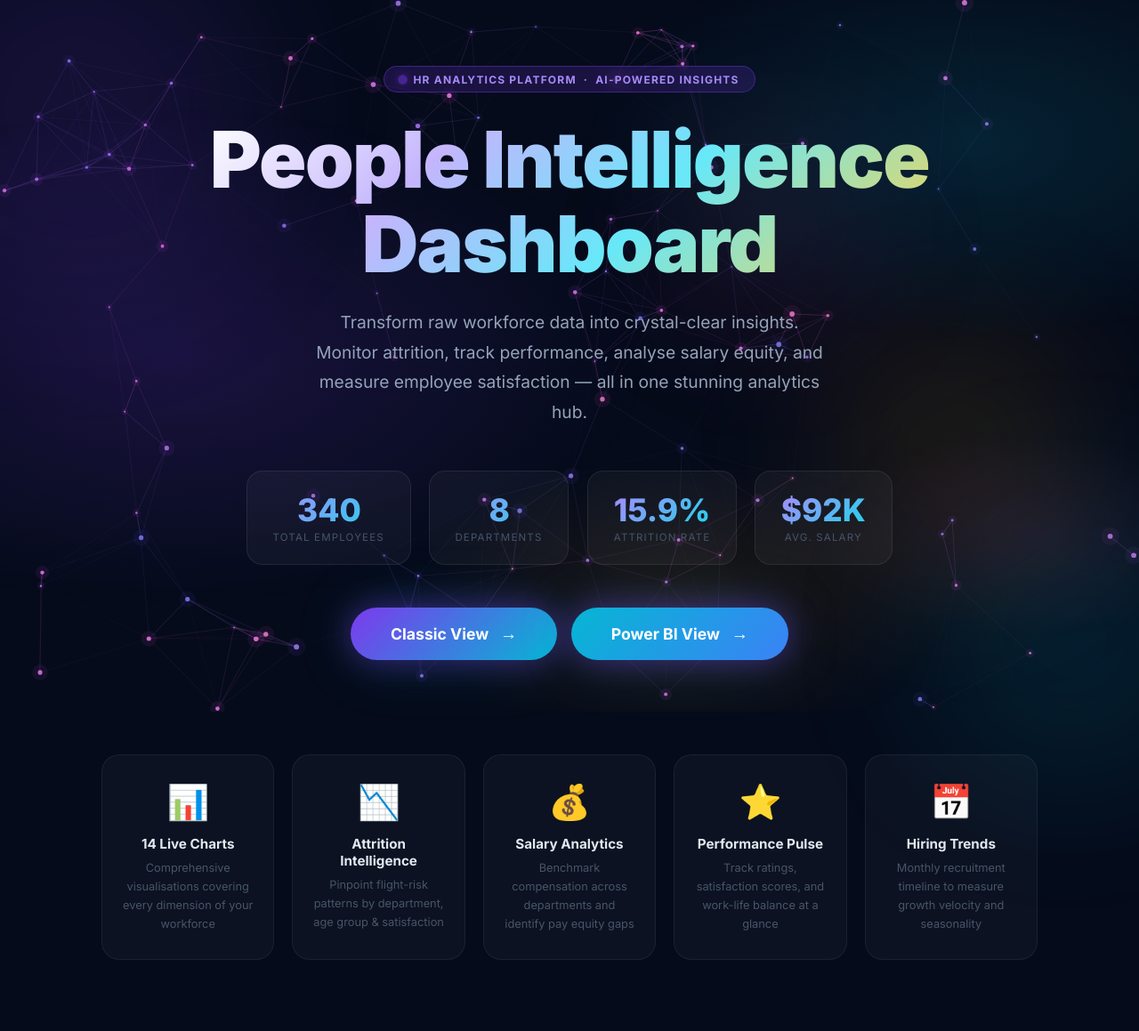
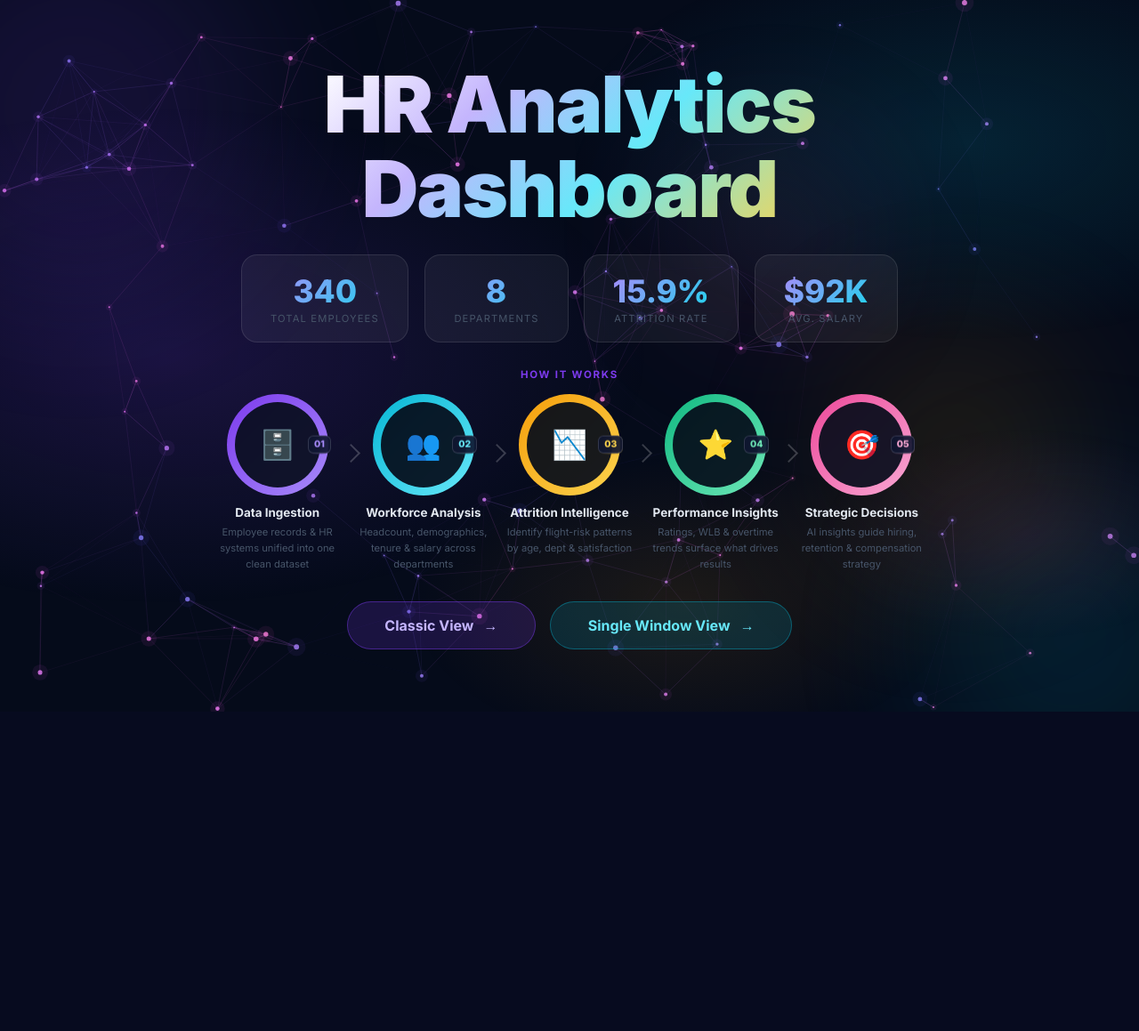
Before and after one commit to sairajesh715/Sample_Dashboard, a Flask app: page / in a window 1280 px wide. Shown: the whole page at 89% size. After the commit the page ends 800 px from the top, so only its background shows below. Run offline with Flask 3, Linux system fonts and the light colour scheme.

Commit message:
Landing page redesign + classic view fixes + global map in single window
Landing page:
- Single-viewport no-scroll layout (overflow:hidden)
- Bigger title, KPI tiles, workflow rings and step labels
- Glassy transparent CTA buttons (no heavy glow)
- Renamed Power BI View → Single Window View
- Removed badge and subtitle paragraph
- 5-step HR Analytics workflow integrated into hero

Classic view (dashboard.html):
- Charts smaller (min-height 130px), tighter padding/gaps
- Bar charts use 2-3 solid colors (purple/cyan/green/red/amber)
- AI/robotic circuit-board grid background overlay
- Data labels on all bar charts

Single Window view (dashboard_v2.html):
- Replaced Workforce Breakdown mini-bars with Global Distribution map
- 7 regional bubble markers (size=headcount, label=attrition%)
- SVG world outline background, color-coded legend
- Data labels added to all bar and combo charts

Co-Authored-By: Claude Sonnet 4.6 <noreply@anthropic.com>

```diff
--- a/templates/landing.html
+++ b/templates/landing.html
@@ -18,12 +18,11 @@
       --bg:     #050b1a;
     }
 
-    body {
+    html, body {
+      height: 100%; overflow: hidden;
       font-family: 'Inter', sans-serif;
       background: var(--bg);
       color: #e2e8f0;
-      overflow-x: hidden;
-      min-height: 100vh;
     }
 
     #neural-canvas {
@@ -60,128 +59,136 @@
 
     .hero {
       position: relative; z-index: 2;
-      min-height: 100vh;
+      height: 100vh;
       display: flex; flex-direction: column;
       align-items: center; justify-content: center;
       text-align: center;
-      padding: 3rem 1.5rem 2rem;
+      padding: 1.5rem;
+      gap: 0;
     }
 
-    .badge {
-      display: inline-flex; align-items: center; gap: .5rem;
-      background: rgba(124,58,237,.18);
-      border: 1px solid rgba(124,58,237,.4);
-      border-radius: 100px;
-      padding: .4rem 1.1rem;
-      font-size: .75rem; font-weight: 700;
-      color: #a78bfa;
-      letter-spacing: .1em; text-transform: uppercase;
-      margin-bottom: 1.75rem;
-      backdrop-filter: blur(12px);
-      animation: fadeDown .6s ease both;
-    }
-    .badge-dot {
-      width:7px;height:7px;border-radius:50%;
-      background:var(--purple);box-shadow:0 0 8px var(--purple);
-      animation:dotPulse 2s infinite;
-    }
-    @keyframes dotPulse{0%,100%{opacity:1;transform:scale(1)}50%{opacity:.4;transform:scale(1.6)}}
-
     h1 {
-      font-size: clamp(2.8rem, 9vw, 5.5rem);
+      font-size: clamp(3rem, 8vw, 5.5rem);
       font-weight: 900; line-height: 1.08; letter-spacing: -.02em;
-      margin-bottom: 1.5rem;
+      margin-bottom: 1.6rem;
       background: linear-gradient(135deg, #fff 0%, #c4b5fd 30%, #67e8f9 60%, #fcd34d 100%);
       -webkit-background-clip: text; -webkit-text-fill-color: transparent; background-clip: text;
-      animation: fadeDown .7s ease .1s both;
-    }
-
-    .subtitle {
-      font-size: clamp(.95rem, 2.5vw, 1.2rem);
-      color: #94a3b8; max-width: 580px; line-height: 1.75;
-      margin-bottom: 3rem;
-      animation: fadeDown .7s ease .2s both;
+      animation: fadeDown .7s ease both;
     }
 
     .stats-row {
-      display: flex; gap: 1.25rem; flex-wrap: wrap; justify-content: center;
-      margin-bottom: 3rem;
-      animation: fadeDown .7s ease .3s both;
+      display: flex; gap: 1.1rem; flex-wrap: wrap; justify-content: center;
+      margin-bottom: 1.8rem;
+      animation: fadeDown .7s ease .15s both;
     }
-
     .stat-tile {
       position: relative;
-      background: rgba(255,255,255,.04);
-      border: 1px solid rgba(255,255,255,.08);
+      background: rgba(255,255,255,.05);
+      border: 1px solid rgba(255,255,255,.1);
       backdrop-filter: blur(20px);
       border-radius: 18px;
-      padding: 1.4rem 1.8rem;
+      padding: 1.2rem 2rem;
       min-width: 150px; text-align: center;
-      transition: transform .3s, border-color .3s, box-shadow .3s;
-      overflow: hidden;
+      transition: transform .3s, border-color .3s;
     }
-    .stat-tile::after {
-      content:''; position:absolute; inset:0;
-      background:linear-gradient(135deg,rgba(124,58,237,.1),rgba(6,182,212,.05));
-      opacity:0; transition:opacity .3s; border-radius:inherit;
-    }
-    .stat-tile:hover{transform:translateY(-5px);border-color:rgba(124,58,237,.45);box-shadow:0 20px 40px rgba(124,58,237,.2);}
-    .stat-tile:hover::after{opacity:1;}
+    .stat-tile:hover{transform:translateY(-5px);border-color:rgba(124,58,237,.45);}
     .stat-val {
       font-size:2.2rem;font-weight:800;
       background:linear-gradient(135deg,#a78bfa,#22d3ee);
       -webkit-background-clip:text;-webkit-text-fill-color:transparent;background-clip:text;
     }
-    .stat-lbl{font-size:.72rem;color:#475569;text-transform:uppercase;letter-spacing:.1em;margin-top:.2rem;}
+    .stat-lbl{font-size:.7rem;color:#475569;text-transform:uppercase;letter-spacing:.1em;margin-top:.2rem;}
 
-    .cta-wrap { animation: fadeDown .7s ease .4s both; }
+    /* ── Workflow inline ── */
+    .workflow-label {
+      font-size:.72rem;font-weight:700;letter-spacing:.15em;text-transform:uppercase;
+      color:#7c3aed;margin-bottom:1.1rem;
+      animation: fadeDown .7s ease .25s both;
+    }
+    .workflow-steps {
+      display:flex;align-items:flex-start;justify-content:center;gap:0;
+      flex-wrap:nowrap;margin-bottom:2rem;
+      animation: fadeDown .7s ease .3s both;
+    }
+    .workflow-step {
+      display:flex;flex-direction:column;align-items:center;
+      flex:1;min-width:0;position:relative;
+      padding:0 .6rem;
+    }
+    .workflow-step:not(:last-child)::after {
+      content:'';position:absolute;top:56px;right:-8px;
+      width:15px;height:15px;
+      border-top:2px solid rgba(255,255,255,.2);
+      border-right:2px solid rgba(255,255,255,.2);
+      transform:rotate(45deg);z-index:1;
+    }
+    .step-ring {
+      position:relative;width:108px;height:108px;border-radius:50%;
+      display:flex;align-items:center;justify-content:center;
+      margin-bottom:.9rem;background:rgba(255,255,255,.04);
+      transition:transform .3s;
+    }
+    .step-ring:hover{transform:scale(1.08);}
+    .step-ring::before {
+      content:'';position:absolute;inset:-3px;border-radius:50%;
+      background:var(--ring-grad);z-index:0;
+    }
+    .step-ring::after {
+      content:'';position:absolute;inset:6px;border-radius:50%;
+      background:rgba(5,11,26,.92);z-index:1;
+    }
+    .step-icon {
+      position:relative;z-index:2;font-size:2rem;line-height:1;
+    }
+    .step-num {
+      position:absolute;right:-6px;top:50%;transform:translateY(-50%);
+      z-index:3;background:rgba(15,22,48,.9);
+      border:1px solid rgba(255,255,255,.15);border-radius:6px;
+      font-size:.65rem;font-weight:800;color:var(--ring-color);
+      padding:.18rem .36rem;backdrop-filter:blur(8px);
+    }
+    .step-name {
+      font-size:.84rem;font-weight:700;color:#e2e8f0;
+      text-align:center;margin-bottom:.3rem;line-height:1.3;
+    }
+    .step-desc {
+      font-size:.7rem;color:#475569;
+      text-align:center;line-height:1.6;max-width:145px;
+    }
 
+    /* ── CTA buttons — glassy transparent ── */
+    .cta-wrap {
+      display:flex;gap:1rem;justify-content:center;flex-wrap:wrap;
+      animation: fadeDown .7s ease .4s both;
+    }
     .cta-btn {
-      display:inline-flex;align-items:center;gap:.8rem;
-      background:linear-gradient(135deg,var(--purple),var(--cyan));
-      color:#fff;text-decoration:none;font-weight:700;font-size:1.1rem;
-      padding:1.1rem 2.8rem;border-radius:50px;
-      position:relative;overflow:hidden;
-      box-shadow:0 0 35px rgba(124,58,237,.45),0 0 70px rgba(6,182,212,.2);
-      transition:all .35s;
+      display:inline-flex;align-items:center;gap:.7rem;
+      background:rgba(124,58,237,.18);
+      backdrop-filter:blur(14px);
+      color:#c4b5fd;text-decoration:none;font-weight:700;font-size:1rem;
+      padding:1rem 2.6rem;border-radius:50px;
+      border:1px solid rgba(124,58,237,.45);
+      transition:all .3s;
     }
-    .cta-btn::before{
-      content:'';position:absolute;top:0;left:-100%;width:100%;height:100%;
-      background:linear-gradient(90deg,transparent,rgba(255,255,255,.22),transparent);
-      transition:left .55s;
+    .cta-btn:hover{background:rgba(124,58,237,.32);color:#fff;transform:translateY(-2px);border-color:rgba(124,58,237,.7);}
+    .cta-btn-2 {
+      background:rgba(6,182,212,.15);
+      border-color:rgba(6,182,212,.4);
+      color:#67e8f9;
     }
-    .cta-btn:hover::before{left:100%;}
-    .cta-btn:hover{transform:translateY(-3px) scale(1.03);box-shadow:0 0 55px rgba(124,58,237,.65),0 0 90px rgba(6,182,212,.3);}
-    .arrow{font-size:1.2rem;transition:transform .3s;}
-    .cta-btn:hover .arrow{transform:translateX(5px);}
+    .cta-btn-2:hover{background:rgba(6,182,212,.28);color:#fff;border-color:rgba(6,182,212,.7);}
+    .arrow{font-size:1rem;transition:transform .3s;}
+    .cta-btn:hover .arrow{transform:translateX(4px);}
 
-    .features {
-      position:relative;z-index:2;
-      display:flex;gap:1.25rem;flex-wrap:wrap;
-      justify-content:center;max-width:1100px;
-      margin:0 auto;padding:3rem 1.5rem 5rem;
-      animation:fadeUp .8s ease .5s both;
-    }
-    .feat {
-      flex:1;min-width:190px;max-width:240px;
-      background:rgba(255,255,255,.03);
-      border:1px solid rgba(255,255,255,.06);
-      border-radius:20px;padding:1.8rem 1.4rem;
-      text-align:center;backdrop-filter:blur(10px);
-      transition:all .35s;
-    }
-    .feat:hover{background:rgba(255,255,255,.06);border-color:rgba(124,58,237,.35);transform:translateY(-7px);box-shadow:0 20px 40px rgba(0,0,0,.3);}
-    .feat-icon{font-size:2.4rem;margin-bottom:.9rem;}
-    .feat-title{font-size:.95rem;font-weight:700;color:#e2e8f0;margin-bottom:.4rem;}
-    .feat-desc{font-size:.8rem;color:#475569;line-height:1.65;}
-
-    @keyframes fadeDown{from{opacity:0;transform:translateY(-20px)}to{opacity:1;transform:none}}
-    @keyframes fadeUp  {from{opacity:0;transform:translateY(20px)} to{opacity:1;transform:none}}
+    @keyframes fadeDown{from{opacity:0;transform:translateY(-16px)}to{opacity:1;transform:none}}
 
     @media(max-width:600px){
-      .stats-row{gap:.75rem;}
-      .stat-tile{min-width:130px;padding:1rem 1.2rem;}
-      .stat-val{font-size:1.7rem;}
+      .stats-row{gap:.6rem;}
+      .stat-tile{min-width:110px;padding:.7rem 1rem;}
+      .stat-val{font-size:1.4rem;}
+      .workflow-steps{flex-wrap:wrap;gap:1.2rem;}
+      .workflow-step{min-width:120px;flex:0 0 120px;}
+      .workflow-step::after{display:none;}
     }
   </style>
 </head>
@@ -194,13 +201,7 @@
   <div class="blob blob-4"></div>
 
   <section class="hero">
-    <div class="badge"><span class="badge-dot"></span>HR Analytics Platform &nbsp;·&nbsp; AI-Powered Insights</div>
-    <h1>People Intelligence<br>Dashboard</h1>
-    <p class="subtitle">
-      Transform raw workforce data into crystal-clear insights. Monitor attrition,
-      track performance, analyse salary equity, and measure employee satisfaction —
-      all in one stunning analytics hub.
-    </p>
+    <h1>HR Analytics<br>Dashboard</h1>
 
     <div class="stats-row">
       <div class="stat-tile"><div class="stat-val" id="s-emp">—</div><div class="stat-lbl">Total Employees</div></div>
@@ -209,19 +210,51 @@
       <div class="stat-tile"><div class="stat-val" id="s-sal">—</div><div class="stat-lbl">Avg. Salary</div></div>
     </div>
 
-    <div class="cta-wrap" style="display:flex;gap:1rem;justify-content:center;flex-wrap:wrap;">
+    <!-- Workflow -->
+    <div class="workflow-label">How It Works</div>
+    <div class="workflow-steps">
+      <div class="workflow-step">
+        <div class="step-ring" style="--ring-grad:linear-gradient(135deg,#7c3aed,#a78bfa);--ring-glow:#7c3aed66;--ring-color:#a78bfa">
+          <span class="step-icon">🗄️</span><span class="step-num">01</span>
+        </div>
+        <div class="step-name">Data Ingestion</div>
+        <div class="step-desc">Employee records &amp; HR systems unified into one clean dataset</div>
+      </div>
+      <div class="workflow-step">
+        <div class="step-ring" style="--ring-grad:linear-gradient(135deg,#06b6d4,#67e8f9);--ring-glow:#06b6d466;--ring-color:#67e8f9">
+          <span class="step-icon">👥</span><span class="step-num">02</span>
+        </div>
+        <div class="step-name">Workforce Analysis</div>
+        <div class="step-desc">Headcount, demographics, tenure &amp; salary across departments</div>
+      </div>
+      <div class="workflow-step">
+        <div class="step-ring" style="--ring-grad:linear-gradient(135deg,#f59e0b,#fcd34d);--ring-glow:#f59e0b66;--ring-color:#fcd34d">
+          <span class="step-icon">📉</span><span class="step-num">03</span>
+        </div>
+        <div class="step-name">Attrition Intelligence</div>
+        <div class="step-desc">Identify flight-risk patterns by age, dept &amp; satisfaction</div>
+      </div>
+      <div class="workflow-step">
+        <div class="step-ring" style="--ring-grad:linear-gradient(135deg,#10b981,#6ee7b7);--ring-glow:#10b98166;--ring-color:#6ee7b7">
+          <span class="step-icon">⭐</span><span class="step-num">04</span>
+        </div>
+        <div class="step-name">Performance Insights</div>
+        <div class="step-desc">Ratings, WLB &amp; overtime trends surface what drives results</div>
+      </div>
+      <div class="workflow-step">
+        <div class="step-ring" style="--ring-grad:linear-gradient(135deg,#ec4899,#f9a8d4);--ring-glow:#ec489966;--ring-color:#f9a8d4">
+          <span class="step-icon">🎯</span><span class="step-num">05</span>
+        </div>
+        <div class="step-name">Strategic Decisions</div>
+        <div class="step-desc">AI insights guide hiring, retention &amp; compensation strategy</div>
+      </div>
+    </div>
+
+    <div class="cta-wrap">
       <a href="/dashboard" class="cta-btn">Classic View <span class="arrow">→</span></a>
-      <a href="/dashboard-v2" class="cta-btn" style="background:linear-gradient(135deg,#06b6d4,#3b82f6);">Power BI View <span class="arrow">→</span></a>
+      <a href="/dashboard-v2" class="cta-btn cta-btn-2">Single Window View <span class="arrow">→</span></a>
     </div>
   </section>
-
-  <div class="features">
-    <div class="feat"><div class="feat-icon">📊</div><div class="feat-title">14 Live Charts</div><div class="feat-desc">Comprehensive visualisations covering every dimension of your workforce</div></div>
-    <div class="feat"><div class="feat-icon">📉</div><div class="feat-title">Attrition Intelligence</div><div class="feat-desc">Pinpoint flight-risk patterns by department, age group &amp; satisfaction</div></div>
-    <div class="feat"><div class="feat-icon">💰</div><div class="feat-title">Salary Analytics</div><div class="feat-desc">Benchmark compensation across departments and identify pay equity gaps</div></div>
-    <div class="feat"><div class="feat-icon">⭐</div><div class="feat-title">Performance Pulse</div><div class="feat-desc">Track ratings, satisfaction scores, and work-life balance at a glance</div></div>
-    <div class="feat"><div class="feat-icon">📅</div><div class="feat-title">Hiring Trends</div><div class="feat-desc">Monthly recruitment timeline to measure growth velocity and seasonality</div></div>
-  </div>
 
   <script>
   /* ─── Neural Network Canvas ─── */
```
Also changed, not shown: templates/dashboard.html (+40 -29 lines), templates/dashboard_v2.html (+116 -27 lines).
